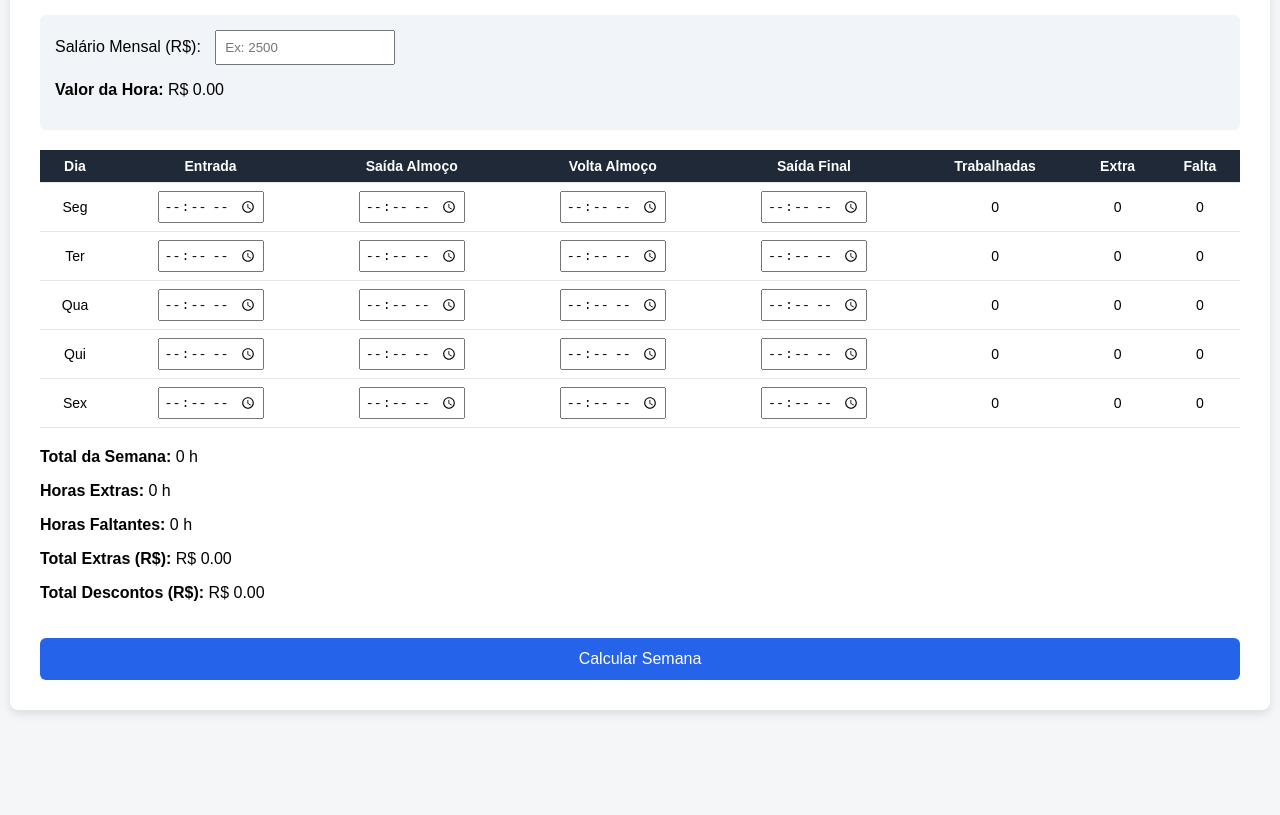
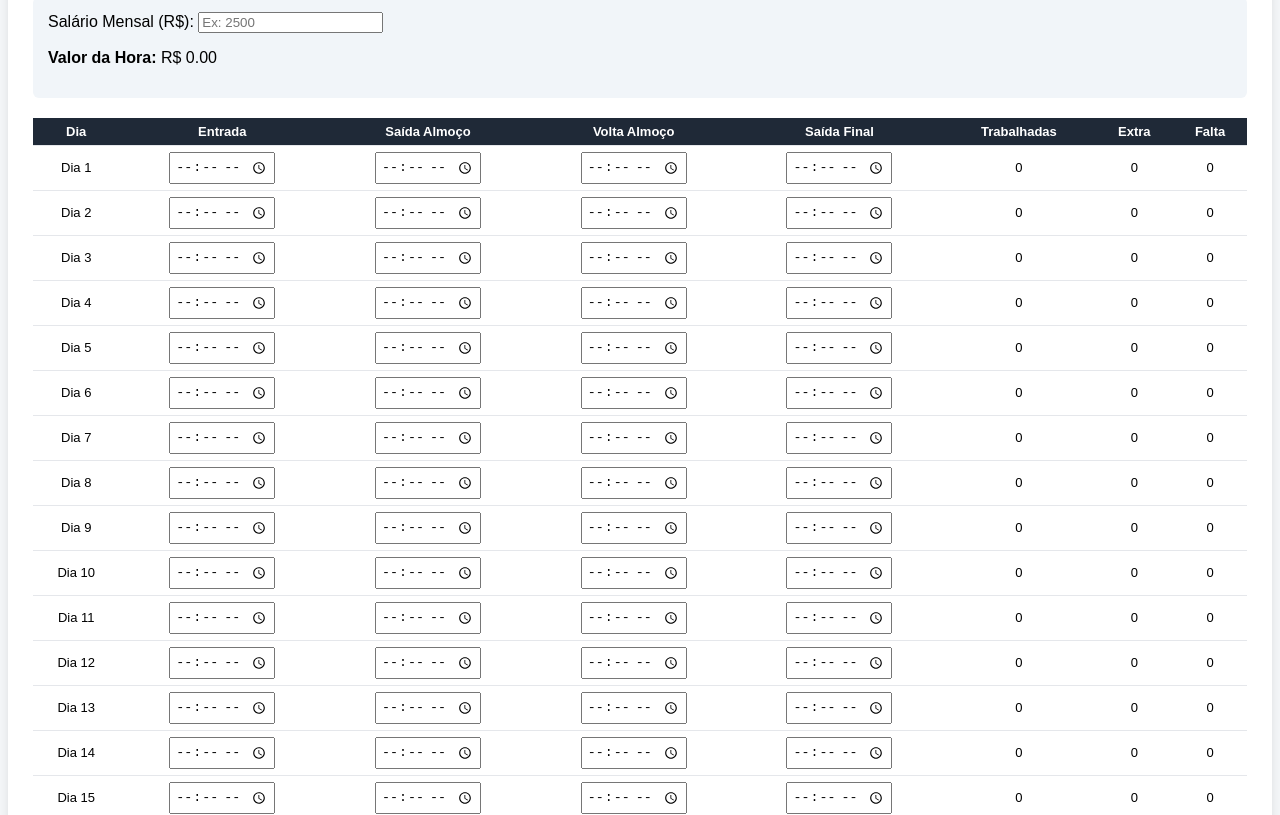
Before and after one commit to Pedro-Emanuel-dos-Santos/Hora_extra, a plain HTML site: page index.html in a window 1280 px wide. Shown: the part 138-953 px from the top of the page. Before the commit the page ends 888 px from the top, so only its background shows below. Drawn offline with Linux system fonts and the light colour scheme.

Commit message:
HTML, CSS e JS

```diff
--- a/index.html
+++ b/index.html
@@ -2,13 +2,13 @@
 <html lang="pt-BR">
 <head>
     <meta charset="UTF-8">
-    <title>Controle de Horas – RH</title>
+    <title>Controle de Horas – RH (Mensal)</title>
     <link rel="stylesheet" href="style.css">
 </head>
 <body>
 
 <div class="container">
-    <h1>Controle de Horas – RH</h1>
+    <h1>Controle de Horas – Fechamento Mensal</h1>
 
     <div class="financeiro">
         <label>Salário Mensal (R$):</label>
@@ -33,14 +33,15 @@
     </table>
 
     <div class="resumo">
-        <p><strong>Total da Semana:</strong> <span id="totalSemana">0</span> h</p>
-        <p><strong>Horas Extras:</strong> <span id="extraSemana">0</span> h</p>
-        <p><strong>Horas Faltantes:</strong> <span id="faltaSemana">0</span> h</p>
-        <p><strong>Total Extras (R$):</strong> R$ <span id="valorExtra">0.00</span></p>
-        <p><strong>Total Descontos (R$):</strong> R$ <span id="valorDesconto">0.00</span></p>
+        <h3>Resumo Mensal</h3>
+        <p><strong>Total Trabalhado:</strong> <span id="totalMes">0</span> h</p>
+        <p><strong>Total Extras:</strong> <span id="extraMes">0</span> h</p>
+        <p><strong>Total Faltas:</strong> <span id="faltaMes">0</span> h</p>
+        <p><strong>Valor Extras (R$):</strong> R$ <span id="valorExtra">0.00</span></p>
+        <p><strong>Desconto Faltas (R$):</strong> R$ <span id="valorDesconto">0.00</span></p>
     </div>
 
-    <button onclick="calcularSemanaUI()">Calcular Semana</button>
+    <button onclick="calcularMesUI()">Calcular Mês</button>
 </div>
 
 <script src="script.js"></script>
--- a/script.js
+++ b/script.js
@@ -1,23 +1,23 @@
 // CONFIGURAÇÕES
 const CARGA_DIARIA = 8;
-const CARGA_SEMANAL = 40;
+const DIAS_MES = 22;
 
-// Converte HH:MM para decimal
-function horaParaDecimal(hora) {
-    const [h, m] = hora.split(":").map(Number);
-    return h + (m / 60);
+// Converte hora HH:MM → decimal
+function horaParaDecimal(h) {
+    const [hh, mm] = h.split(":").map(Number);
+    return hh + (mm / 60);
 }
 
-// Calcula horas de UM DIA (4 batidas)
+// Calcula um dia (4 batidas)
 function calcularDia(e1, s1, e2, s2) {
     if (!e1 || !s1 || !e2 || !s2) {
         return { trabalhadas: 0, extra: 0, falta: 0 };
     }
 
-    const periodoManha = horaParaDecimal(s1) - horaParaDecimal(e1);
-    const periodoTarde = horaParaDecimal(s2) - horaParaDecimal(e2);
+    const manha = horaParaDecimal(s1) - horaParaDecimal(e1);
+    const tarde = horaParaDecimal(s2) - horaParaDecimal(e2);
 
-    let total = periodoManha + periodoTarde;
+    let total = manha + tarde;
     if (total < 0) total = 0;
 
     let extra = 0;
@@ -32,22 +32,21 @@ function calcularDia(e1, s1, e2, s2) {
     return { trabalhadas: total, extra, falta };
 }
 
-// Valor da hora
+// Valor hora
 function calcularValorHora() {
     const salario = Number(document.getElementById("salario").value);
     if (!salario) return 0;
     return salario / 220;
 }
 
-// Gera tabela
+// Gera dias do mês (22 dias úteis)
 function gerarTabela() {
-    const dias = ["Seg", "Ter", "Qua", "Qui", "Sex"];
     const tbody = document.getElementById("tabelaDias");
 
-    dias.forEach((dia, i) => {
+    for (let i = 1; i <= DIAS_MES; i++) {
         const tr = document.createElement("tr");
         tr.innerHTML = `
-            <td>${dia}</td>
+            <td>Dia ${i}</td>
             <td><input type="time" id="e1_${i}"></td>
             <td><input type="time" id="s1_${i}"></td>
             <td><input type="time" id="e2_${i}"></td>
@@ -57,16 +56,16 @@ function gerarTabela() {
             <td id="falta_${i}">0</td>
         `;
         tbody.appendChild(tr);
-    });
+    }
 }
 
-// Calcula semana
-function calcularSemanaUI() {
+// Calcula mês inteiro
+function calcularMesUI() {
     let totalHoras = 0;
     let totalExtra = 0;
     let totalFalta = 0;
 
-    for (let i = 0; i < 5; i++) {
+    for (let i = 1; i <= DIAS_MES; i++) {
         const r = calcularDia(
             document.getElementById(`e1_${i}`).value,
             document.getElementById(`s1_${i}`).value,
@@ -88,9 +87,9 @@ function calcularSemanaUI() {
     const valorDesconto = totalFalta * valorHora;
 
     document.getElementById("valorHora").innerText = valorHora.toFixed(2);
-    document.getElementById("totalSemana").innerText = totalHoras.toFixed(2);
-    document.getElementById("extraSemana").innerText = totalExtra.toFixed(2);
-    document.getElementById("faltaSemana").innerText = totalFalta.toFixed(2);
+    document.getElementById("totalMes").innerText = totalHoras.toFixed(2);
+    document.getElementById("extraMes").innerText = totalExtra.toFixed(2);
+    document.getElementById("faltaMes").innerText = totalFalta.toFixed(2);
     document.getElementById("valorExtra").innerText = valorExtra.toFixed(2);
     document.getElementById("valorDesconto").innerText = valorDesconto.toFixed(2);
 }
--- a/style.css
+++ b/style.css
@@ -1,22 +1,19 @@
 body {
     font-family: Arial, Helvetica, sans-serif;
     background: #f4f6f8;
-    margin: 0;
-    padding: 0;
 }
 
 .container {
-    max-width: 1200px;
-    margin: 40px auto;
-    background: #ffffff;
-    padding: 30px;
+    max-width: 1300px;
+    margin: 30px auto;
+    background: #fff;
+    padding: 25px;
     border-radius: 8px;
     box-shadow: 0 4px 10px rgba(0,0,0,0.1);
 }
 
 h1 {
     text-align: center;
-    margin-bottom: 25px;
     color: #1f2937;
 }
 
@@ -27,27 +24,21 @@ h1 {
     margin-bottom: 20px;
 }
 
-.financeiro input {
-    padding: 8px;
-    margin-left: 10px;
-    width: 160px;
-}
-
 table {
     width: 100%;
     border-collapse: collapse;
-    font-size: 14px;
+    font-size: 13px;
 }
 
 th, td {
-    padding: 8px;
+    padding: 6px;
     text-align: center;
     border-bottom: 1px solid #e5e7eb;
 }
 
 th {
     background: #1f2937;
-    color: #ffffff;
+    color: white;
 }
 
 input[type="time"] {
@@ -56,7 +47,9 @@ input[type="time"] {
 
 .resumo {
     margin-top: 20px;
-    font-size: 16px;
+    background: #f8fafc;
+    padding: 15px;
+    border-radius: 6px;
 }
 
 button {
@@ -64,13 +57,9 @@ button {
     width: 100%;
     padding: 12px;
     background: #2563eb;
-    color: #ffffff;
+    color: white;
     border: none;
     border-radius: 6px;
     font-size: 16px;
     cursor: pointer;
 }
-
-button:hover {
-    background: #1d4ed8;
-}
```
